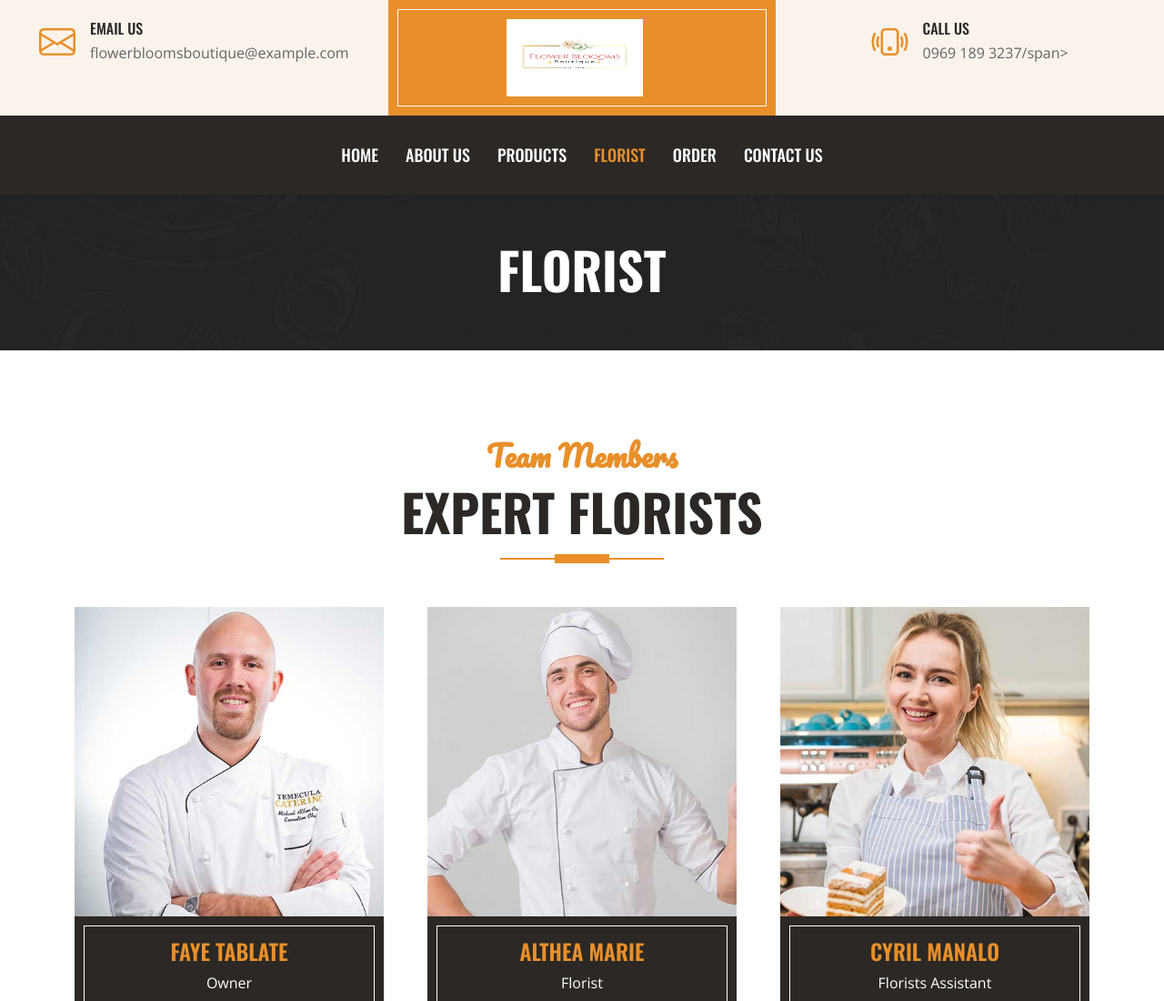
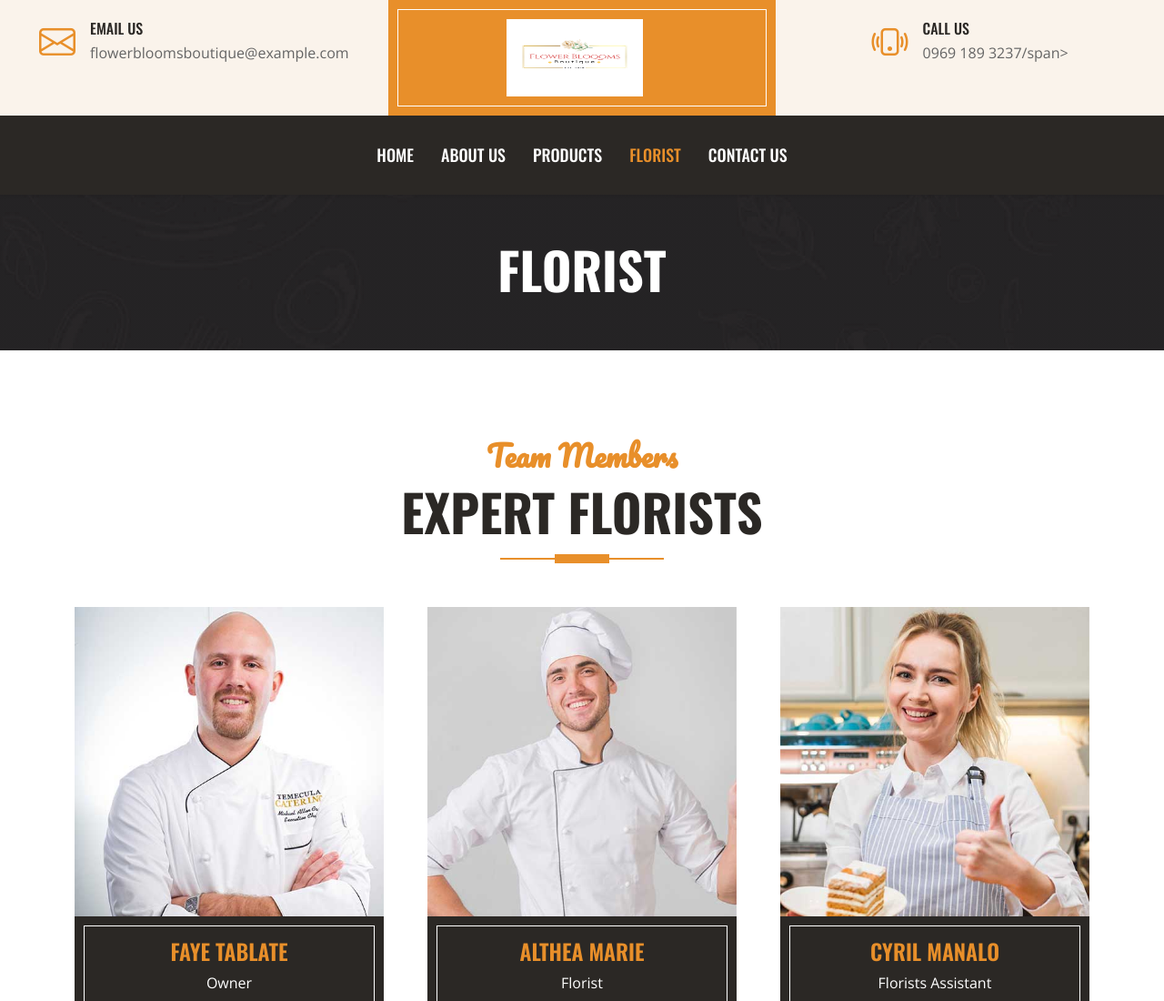
Before and after one commit to fayetablate/FlowerBloomsBoutique1, a plain HTML site: page team.html in a window 1280 px wide. Shown: the top 1100 px of the page at 91% size. Drawn offline with nearby package versions, Linux system fonts and the light colour scheme.

Commit message:
Update team.html

```diff
--- a/team.html
+++ b/team.html
@@ -78,7 +78,6 @@
                 <a href="about.html" class="nav-item nav-link">About Us</a>
                 <a href="menu.html" class="nav-item nav-link">Products</a>
                 <a href="team.html" class="nav-item nav-link active">Florist</a>
-                <a href="order.html" class="nav-item nav-link">Order</a>
                 <a href="contact.html" class="nav-item nav-link">Contact Us</a>
             </div>
         </div>
```
